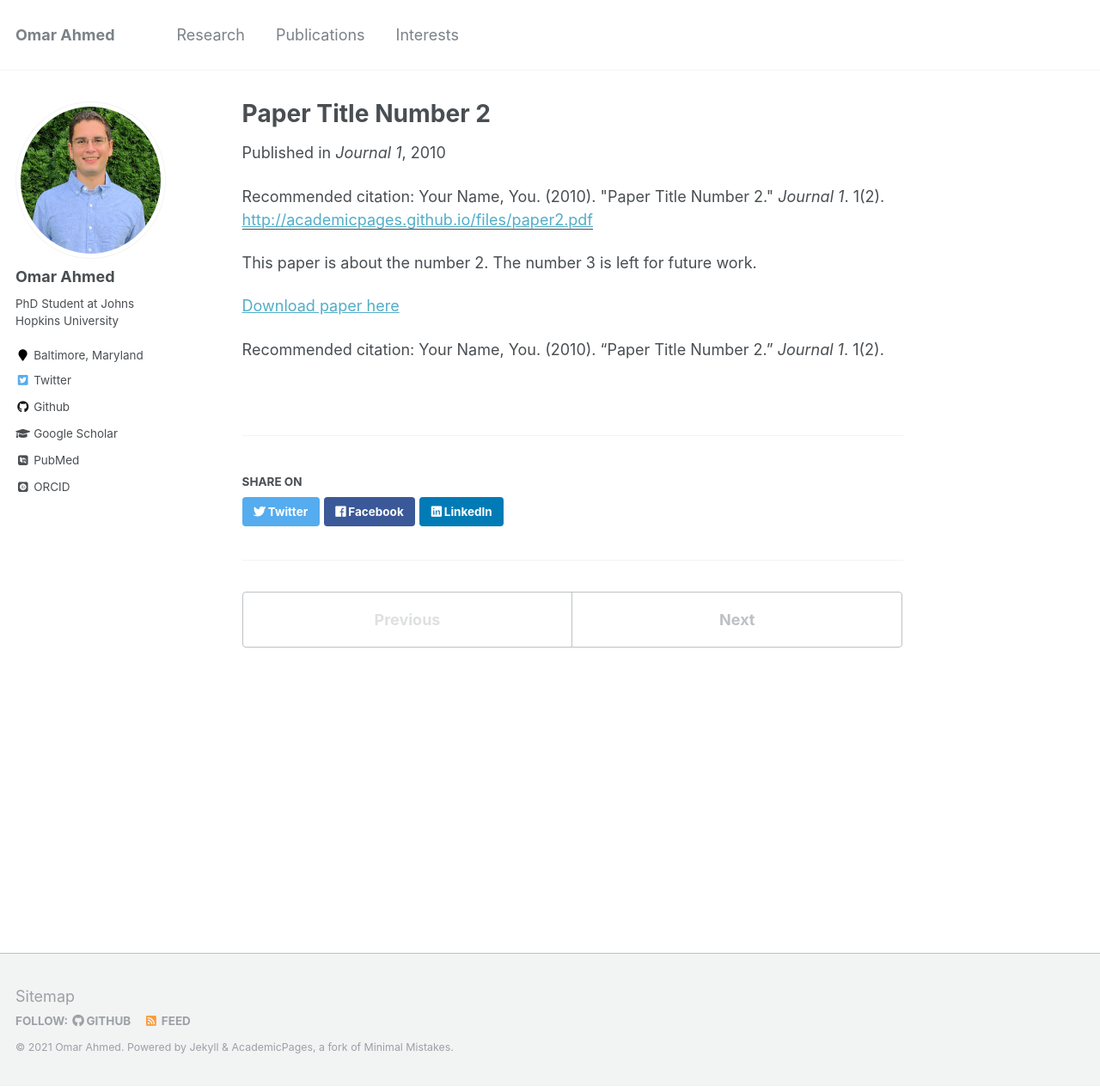
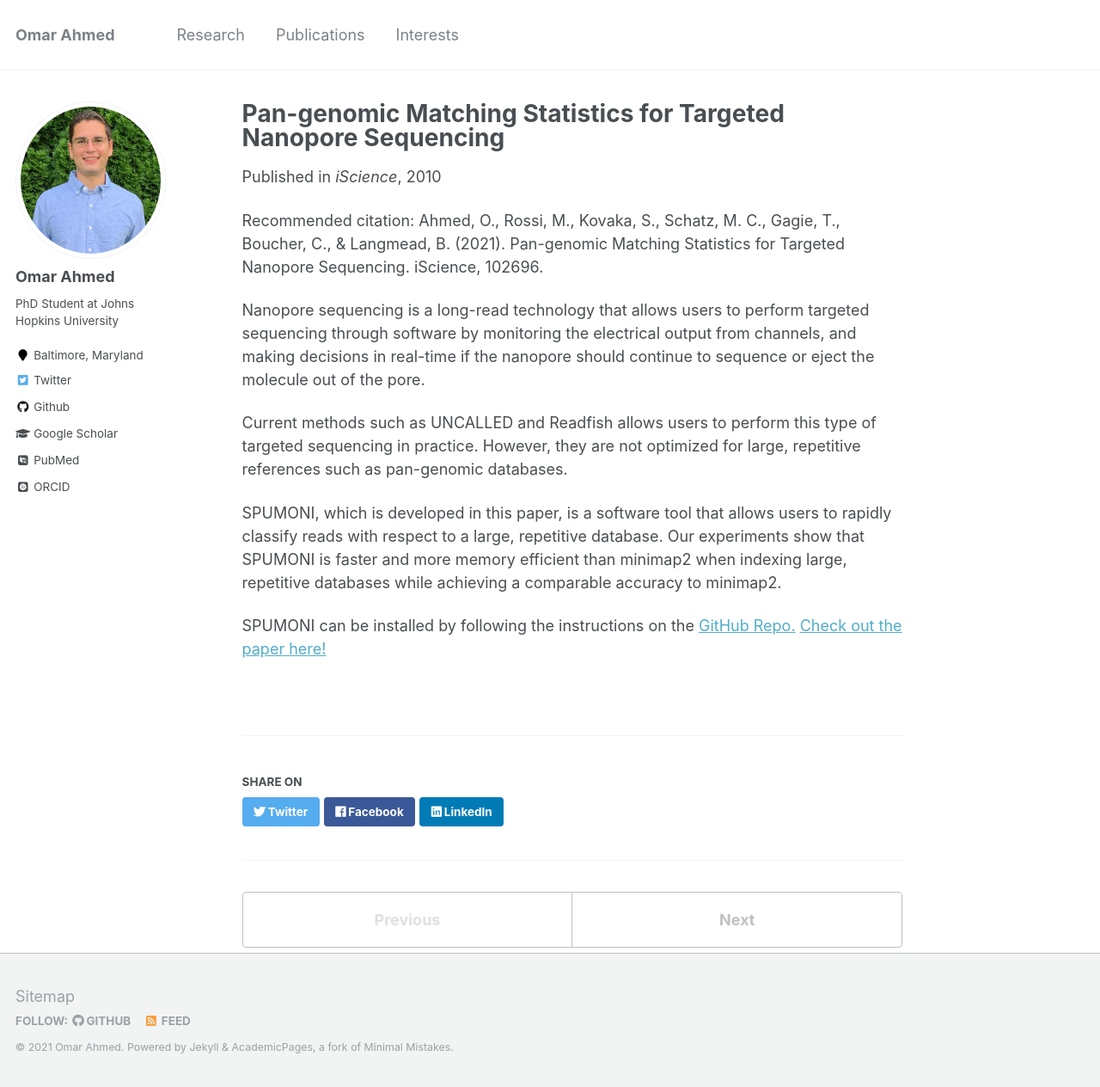
Before and after one commit to oma219/oma219.github.io, a Jekyll site: the page built from _publications/paper_2.md, in a window 1280 px wide and 1264 px high. Shown: the whole window at 86% size. Built offline with Jekyll 4.4.1, drawn with Linux system fonts in a browser that asks for light colours; some web fonts are replaced.

Commit message:
continued work on publications

```diff
--- a/_publications/paper_2.md
+++ b/_publications/paper_2.md
@@ -1,15 +1,17 @@
 ---
-title: "Paper Title Number 2"
+title: "Pan-genomic Matching Statistics for Targeted Nanopore Sequencing"
 collection: publications
-permalink: /publication/2010-10-01-paper-title-number-2
-excerpt: 'This paper is about the number 2. The number 3 is left for future work.'
+permalink: /publication/paper_2
+excerpt: 'This paper introduced a tool called SPUMONI which performs rapid, binary classification of reads with respect to a reference database. The tool is aimed toward the application of adaptive sequencing with Nanopore sequencers.'
 date: 2010-10-01
-venue: 'Journal 1'
-paperurl: 'http://academicpages.github.io/files/paper2.pdf'
-citation: 'Your Name, You. (2010). &quot;Paper Title Number 2.&quot; <i>Journal 1</i>. 1(2).'
+venue: 'iScience'
+paperurl: ''
+citation: 'Ahmed, O., Rossi, M., Kovaka, S., Schatz, M. C., Gagie, T., Boucher, C., & Langmead, B. (2021). Pan-genomic Matching Statistics for Targeted Nanopore Sequencing. iScience, 102696.'
 ---
-This paper is about the number 2. The number 3 is left for future work.
+Nanopore sequencing is a long-read technology that allows users to perform targeted sequencing through software by monitoring the electrical output from channels, and making decisions in real-time if the nanopore should continue to sequence or eject the molecule out of the pore.
 
-[Download paper here](http://academicpages.github.io/files/paper2.pdf)
+Current methods such as UNCALLED and Readfish allows users to perform this type of targeted sequencing in practice. However, they are not optimized for large, repetitive references such as pan-genomic databases.
 
-Recommended citation: Your Name, You. (2010). "Paper Title Number 2." <i>Journal 1</i>. 1(2).
+SPUMONI, which is developed in this paper, is a software tool that allows users to rapidly classify reads with respect to a large, repetitive database. Our experiments show that SPUMONI is faster and more memory efficient than minimap2 when indexing large, repetitive databases while achieving a comparable accuracy to minimap2.
+
+SPUMONI can be installed by following the instructions on the [GitHub Repo.](https://github.com/oma219/spumoni) [Check out the paper here!](http://oma219.github.io/files/spumoni.pdf)
```
Also changed, not shown: _publications/paper_1.md (+2 -2 lines), 1 other file.
